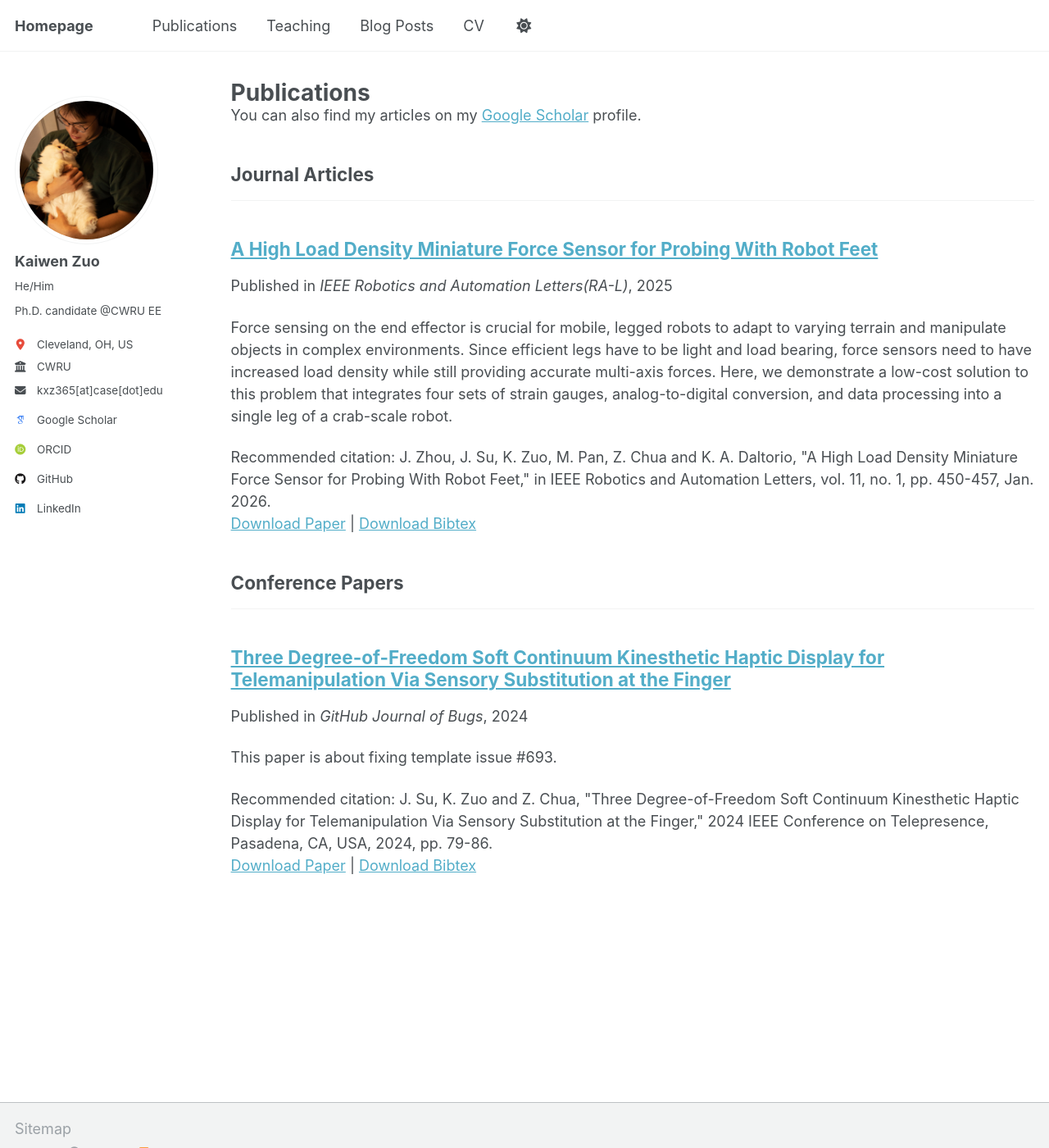
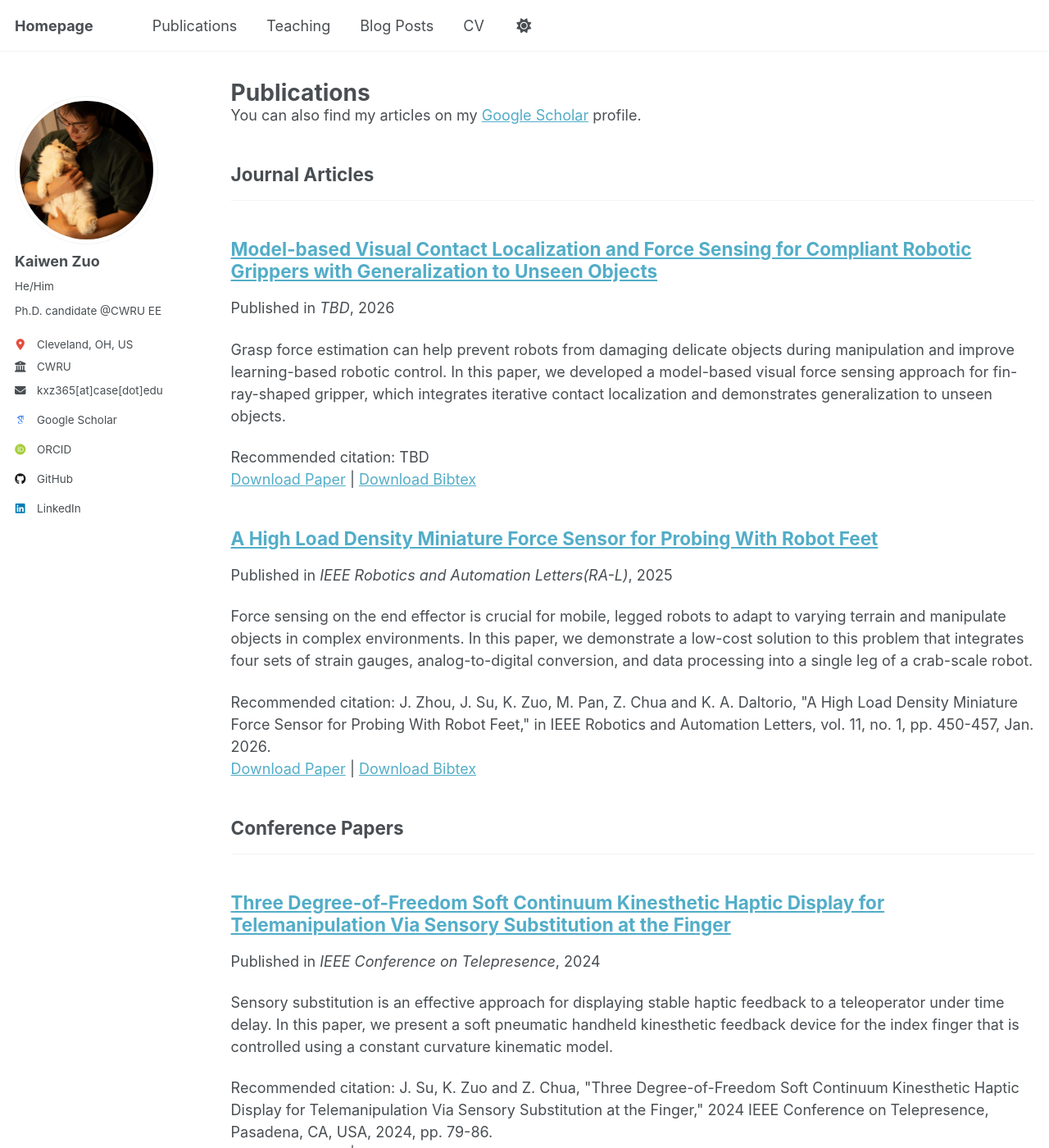
Before and after one commit to Cuberkk/Cuberkk.github.io, a Jekyll site: the page built from _pages/publications.html, in a window 1280 px wide and 1400 px high. Shown: the whole window at 82% size. Built offline with Jekyll 4.4.1, drawn with Linux system fonts in a browser that asks for light colours; some web fonts are replaced; a script that is not in the unit is left out.

Commit message:
Update my journal

```diff
--- a/_publications/JS_haptic_acutator.md
+++ b/_publications/JS_haptic_acutator.md
@@ -3,9 +3,9 @@ title: "Three Degree-of-Freedom Soft Continuum Kinesthetic Haptic Display for Te
 collection: publications
 category: conferences
 permalink: /publication/JS_haptic_actuator
-excerpt: 'This paper is about fixing template issue #693.'
+excerpt: 'Sensory substitution is an effective approach for displaying stable haptic feedback to a teleoperator under time delay. In this paper, we present a soft pneumatic handheld kinesthetic feedback device for the index finger that is controlled using a constant curvature kinematic model.'
 date: 2024-11-16
-venue: 'GitHub Journal of Bugs'
+venue: 'IEEE Conference on Telepresence'
 paperurl: 'http://Cuberkk.github.io/files/JS2024/Three_Degree-of-Freedom_Soft_Continuum_Kinesthetic_Haptic_Display_for_Telemanipulation_Via_Sensory_Substitution_at_the_Finger.pdf'
 bibtexurl: 'http://Cuberkk.github.io/files/JS2024/JS2024.bib'
 citation: 'J. Su, K. Zuo and Z. Chua, "Three Degree-of-Freedom Soft Continuum Kinesthetic Haptic Display for Telemanipulation Via Sensory Substitution at the Finger," 2024 IEEE Conference on Telepresence, Pasadena, CA, USA, 2024, pp. 79-86.'
--- a/_publications/JZ_crab_sensor.md
+++ b/_publications/JZ_crab_sensor.md
@@ -3,7 +3,7 @@ title: "A High Load Density Miniature Force Sensor for Probing With Robot Feet"
 collection: publications
 category: manuscripts
 permalink: /publication/JZ_crab_sensor
-excerpt: 'Force sensing on the end effector is crucial for mobile, legged robots to adapt to varying terrain and manipulate objects in complex environments. Since efficient legs have to be light and load bearing, force sensors need to have increased load density while still providing accurate multi-axis forces. Here, we demonstrate a low-cost solution to this problem that integrates four sets of strain gauges, analog-to-digital conversion, and data processing into a single leg of a crab-scale robot.'
+excerpt: 'Force sensing on the end effector is crucial for mobile, legged robots to adapt to varying terrain and manipulate objects in complex environments. In this paper, we demonstrate a low-cost solution to this problem that integrates four sets of strain gauges, analog-to-digital conversion, and data processing into a single leg of a crab-scale robot.'
 date: 2025-11-14
 venue: 'IEEE Robotics and Automation Letters(RA-L)'
 # slidesurl: 'http://academicpages.github.io/files/slides1.pdf'
@@ -11,4 +11,7 @@ paperurl: 'http://Cuberkk.github.io/files/JZ2025/A_High_Load_Density_Miniature_F
 bibtexurl: 'http://Cuberkk.github.io/files/JZ2025/JZ2025.bib'
 citation: 'J. Zhou, J. Su, K. Zuo, M. Pan, Z. Chua and K. A. Daltorio, "A High Load Density Miniature Force Sensor for Probing With Robot Feet," in IEEE Robotics and Automation Letters, vol. 11, no. 1, pp. 450-457, Jan. 2026.'
 ---
-The contents above will be part of a list of publications, if the user clicks the link for the publication than the contents of section will be rendered as a full page, allowing you to provide more information about the paper for the reader. When publications are displayed as a single page, the contents of the above "citation" field will automatically be included below this section in a smaller font.
+<p class="main_text">
+Force sensing on the end effector is crucial for mobile, legged robots to adapt to varying terrain and manipulate objects
+in complex environments. Since efficient legs have to be light and load bearing, force sensors need to have increased load density while still providing accurate multi-axis forces. Here, we demonstrate a low-cost solution to this problem that integrates four sets of strain gauges, analog-to-digital conversion, and data processing into a single leg of a crab-scale robot. The sensor has a tested range of ±50 N for contact force and ±2.5 Nm for torque, which is more than double the weight of a robot made with six such legs. Then, we demonstrate that our sensor is accurate compared to standard, bulkier force gauges and precise enough to be used to differentiate terrains and even find objects buried in sand. Importantly, the sensor has the greatest force load density of any available sensor and more than twice the torque load density of the next best option. This approach to integrating sensors into the most distal appendages can be applied to many other inexpensive end effectors including robot hands, toes, feet, and other tools.
+</p>
--- /dev/null
+++ b/_publications/KZ_VBFE_RAL.md
@@ -0,0 +1,14 @@
+---
+title: "Model-based Visual Contact Localization and Force Sensing for Compliant Robotic Grippers with Generalization to Unseen Objects"
+collection: publications
+category: manuscripts
+permalink: /publication/KZ_2025_RAL
+excerpt: 'Grasp force estimation can help prevent robots from damaging delicate objects during manipulation and improve learning-based robotic control. In this paper, we developed a model-based visual force sensing approach for fin-ray-shaped gripper, which integrates iterative contact localization and demonstrates generalization to unseen objects.'
+date: 2026-01-01
+venue: 'TBD'
+paperurl: 'http://Cuberkk.github.io/files/KZ2026RAL/RA_L_Camera_based_force_estimation.pdf'
+bibtexurl: 'http://Cuberkk.github.io/files/KZ2026RAL/KZ2026RAL.bib'
+citation: 'TBD'
+---
+
+Sensory substitution is an effective approach for displaying stable haptic feedback to a teleoperator under time delay. The finger is highly articulated, and can sense movement and force in many directions, making it a promising location for sensory substitution based on kinesthetic feedback. However, existing finger kinesthetic devices either provide only one-degree-of-freedom feedback, are bulky, or have low force output. Soft pneumatic actuators have high power density, making them suitable for realizing high force kinesthetic feedback in a compact form factor. We present a soft pneumatic handheld kinesthetic feedback device for the index finger that is controlled using a constant curvature kinematic model.
--- /dev/null
+++ b/files/KZ2026RAL/KZ2026RAL.bib
@@ -0,0 +1,7 @@
+@article{KZ2026RAL,
+   author = {Zuo, Kaiwen and Yang, Shuyuan and Chua, Zonghe.},
+   title = {Model-based Visual Contact Localization and Force Sensing for Compliant Robotic Grippers with Generalization to Unseen Objects},
+   journal = {TBD},
+   year = {2026},
+   type = {Journal Article}
+}
```
Also changed, not shown: 1 other file.
